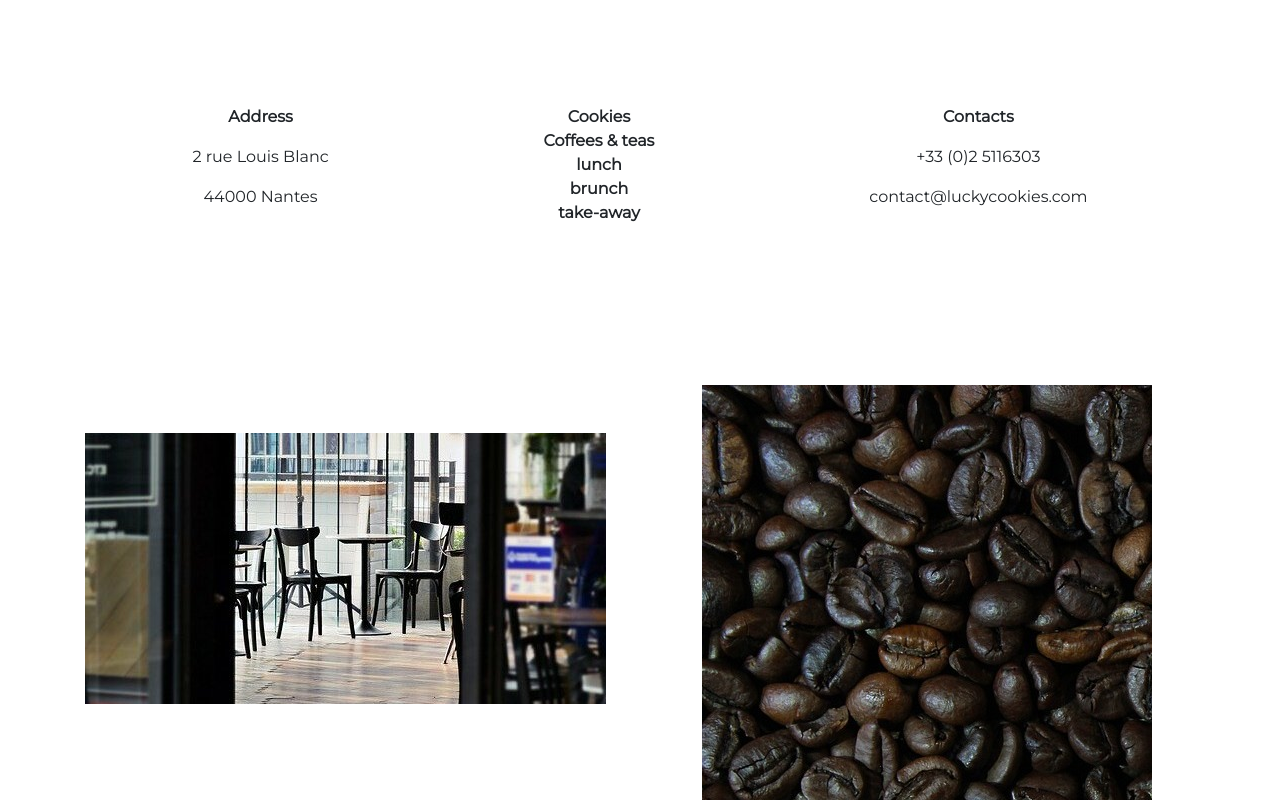
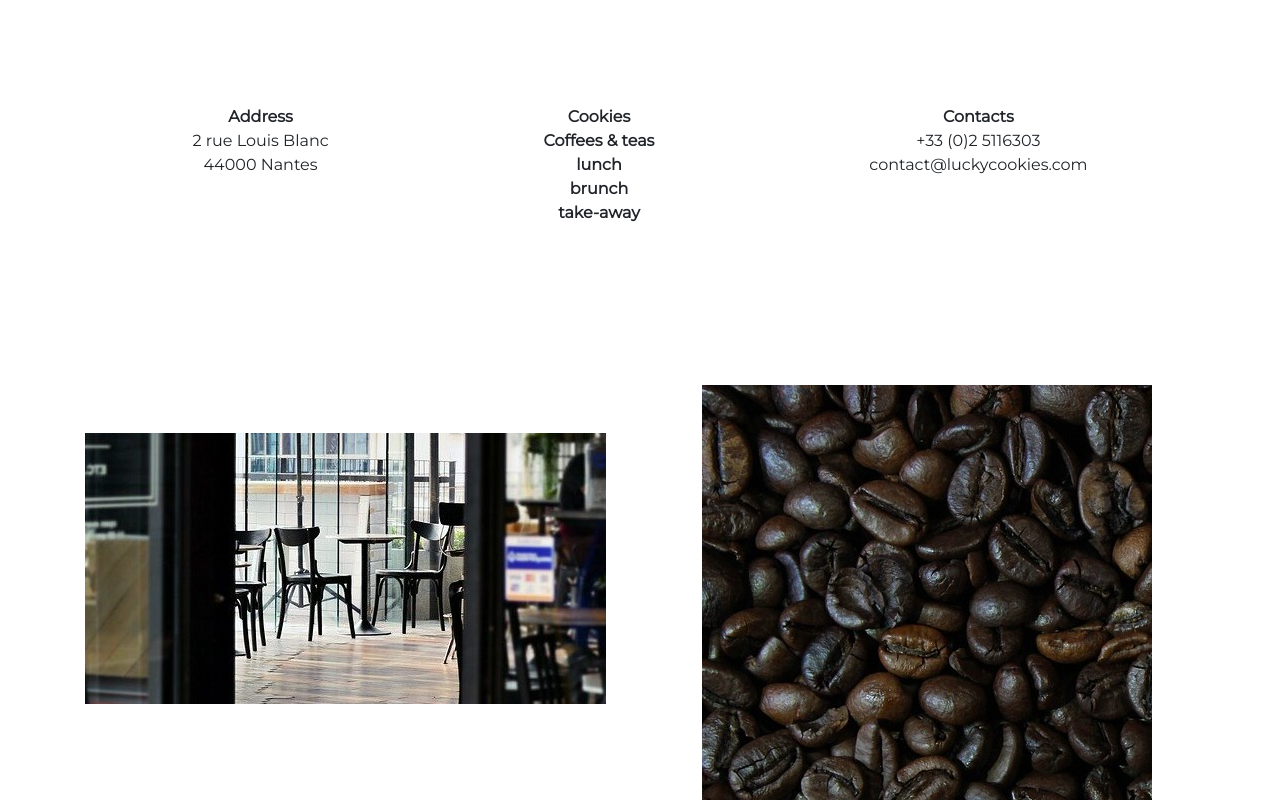
Before and after one commit to nicholas570/lucky-cookies, a React (Create React App) app: page / in a window 1280 px wide. Shown: the part 1000-1800 px from the top of the page. Built offline with nearby package versions, Linux system fonts and the light colour scheme; the HTML template or start-up script is replaced by a standard one.

Commit message:
customizing margin botton on paragraphs

```diff
--- a/src/scss/app.scss
+++ b/src/scss/app.scss
@@ -5,5 +5,6 @@ $light: #ffffff;
 $dark: black;
 $jumbotron-bg: #ffffff;
 $danger: transparent;
+$paragraph-margin-bottom: 0;
 
 @import '~bootstrap/scss/bootstrap';
```
